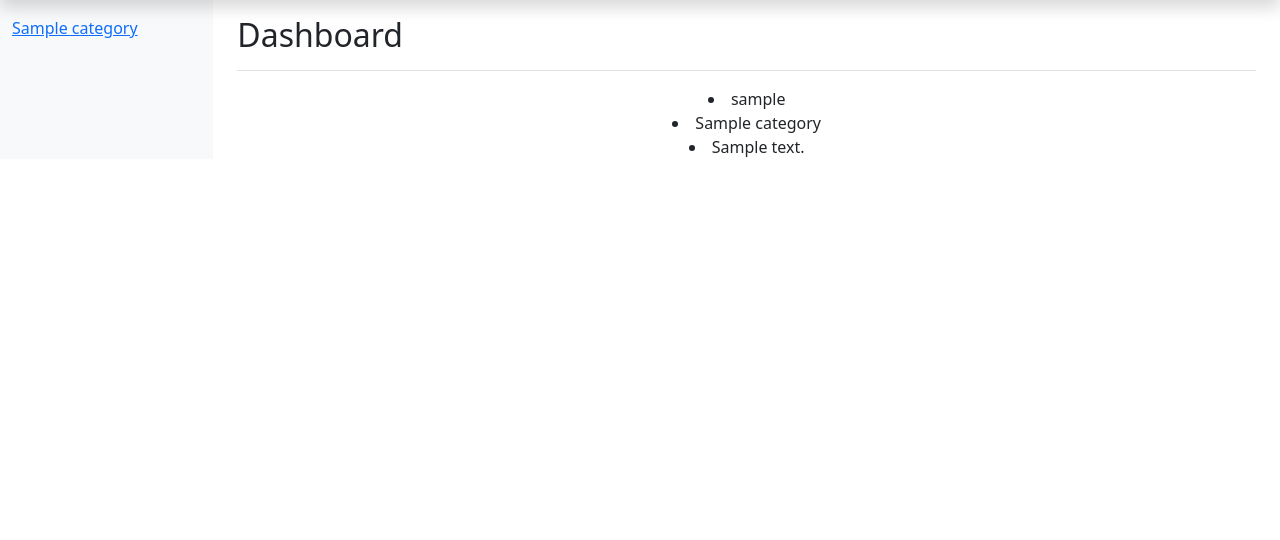
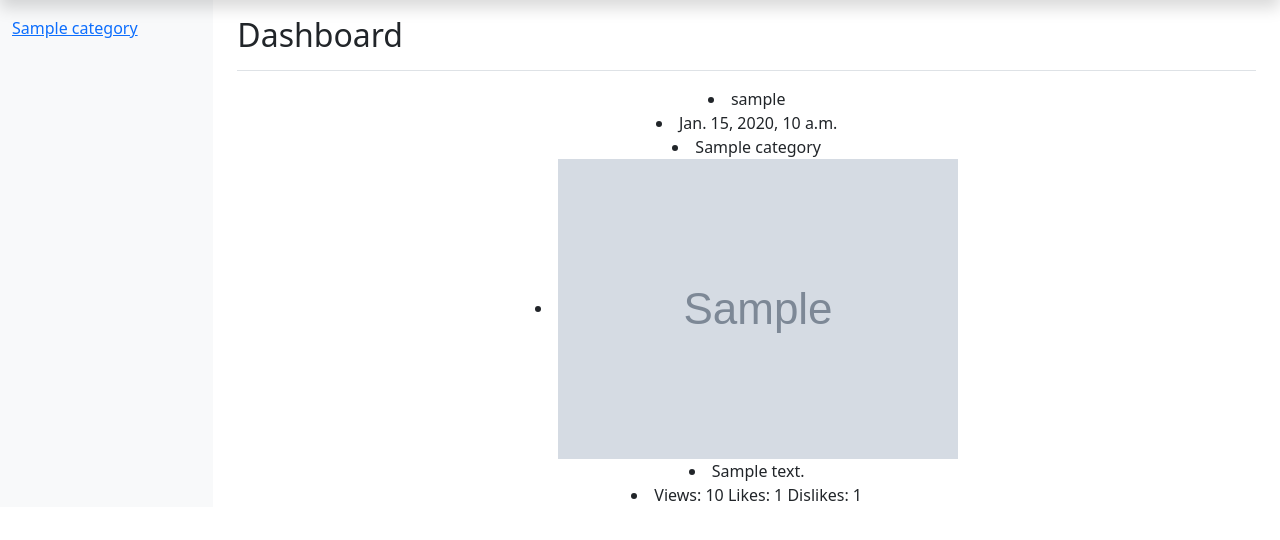
Before and after one commit to Vladimir-82/blog, a Django app: page / in a window 1280 px wide. Shown: the part 36-576 px from the top of the page. Run offline with Django 4.2, Linux system fonts and the light colour scheme; tables that the repository leaves empty hold one stand-in row (values such as "Sample post"); grey boxes marked "Sample" are stand-in pictures.

Commit message:
Posts added

```diff
--- a/app/templates/main.html
+++ b/app/templates/main.html
@@ -8,10 +8,23 @@
                     {{ pos.author }}
                 </li>
                 <li class="nav-item">
+                    {{ pos.created_at }}
+                </li>
+
+                <li class="nav-item">
                     {{ pos.category }}
                 </li>
+
+                <li class="nav-item">
+                    <img src="{{ pos.photo.url }}" alt="connect"><br>
+                </li>
+
                 <li class="nav-item">
                     {{ pos.body }}
+                </li>
+
+                <li class="nav-item">
+                    Views: {{ pos.views }} Likes: {{ pos.likes }} Dislikes: {{ pos.dislikes }}
                 </li>
             {% endfor %}
         {% else %}
--- a/blog/settings.py
+++ b/blog/settings.py
@@ -74,7 +74,7 @@ WSGI_APPLICATION = 'blog.wsgi.application'
 
 # Database
 # https://docs.djangoproject.com/en/4.1/ref/settings/#databases
-PSQL = True
+PSQL = False
 
 if PSQL:
     DATABASES = {
@@ -131,6 +131,9 @@ USE_TZ = True
 
 STATIC_URL = 'static/'
 STATIC_ROOT = os.path.join(BASE_DIR, 'staticfiles')
+STATICFILES_DIRS = [
+    os.path.join(BASE_DIR, 'app/', 'static/'),
+]
 
 # Default primary key field type
 # https://docs.djangoproject.com/en/4.1/ref/settings/#default-auto-field
--- a/blog/urls.py
+++ b/blog/urls.py
@@ -1,7 +1,10 @@
+from django.conf import settings
+from django.conf.urls.static import static
 from django.contrib import admin
 from django.urls import path, include
 
 urlpatterns = [
     path('admin/', admin.site.urls),
     path('', include('app.urls')),
-]
+] + static(settings.MEDIA_URL, document_root=settings.MEDIA_ROOT) + \
+              static(settings.STATIC_URL, document_root=settings.STATIC_ROOT)
```
